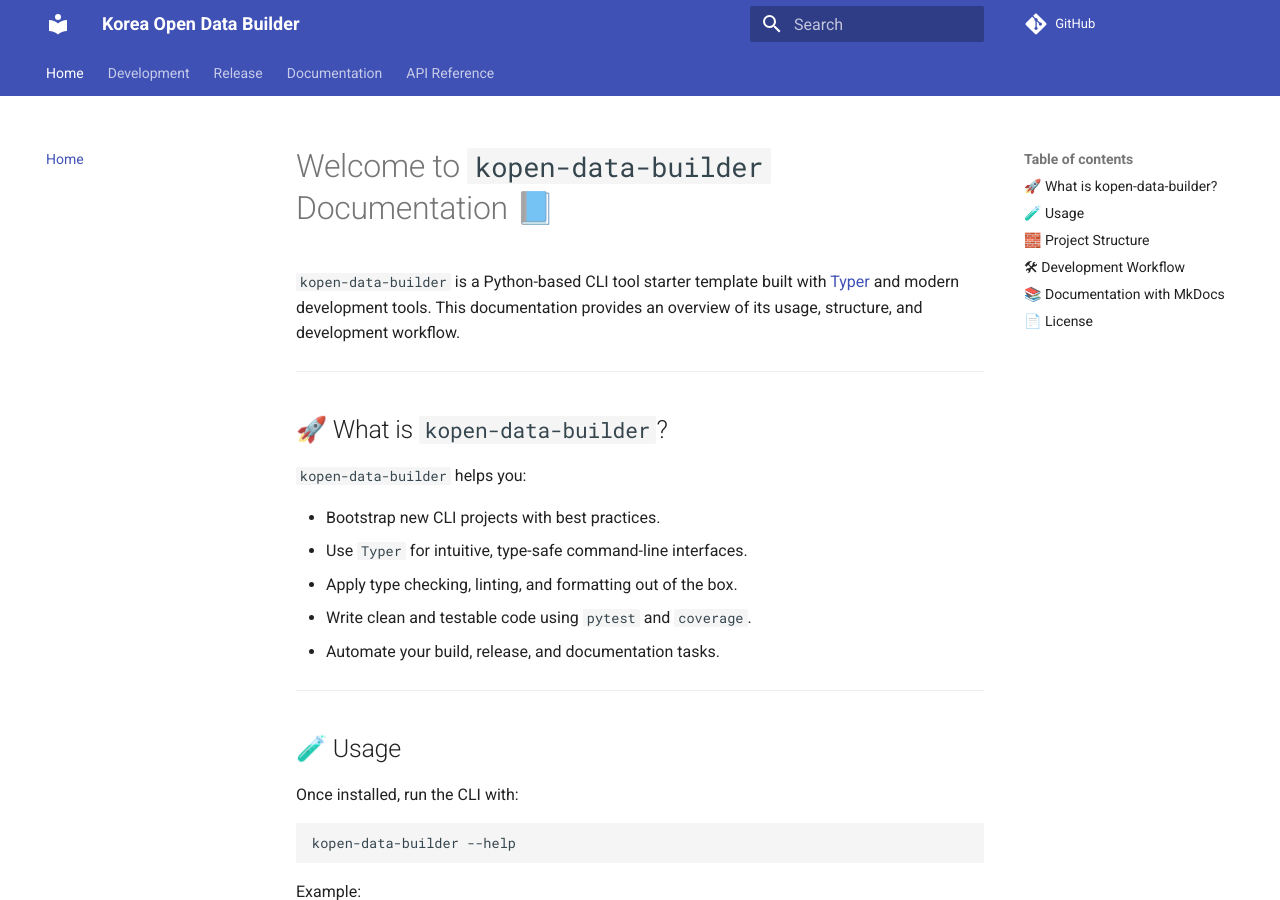
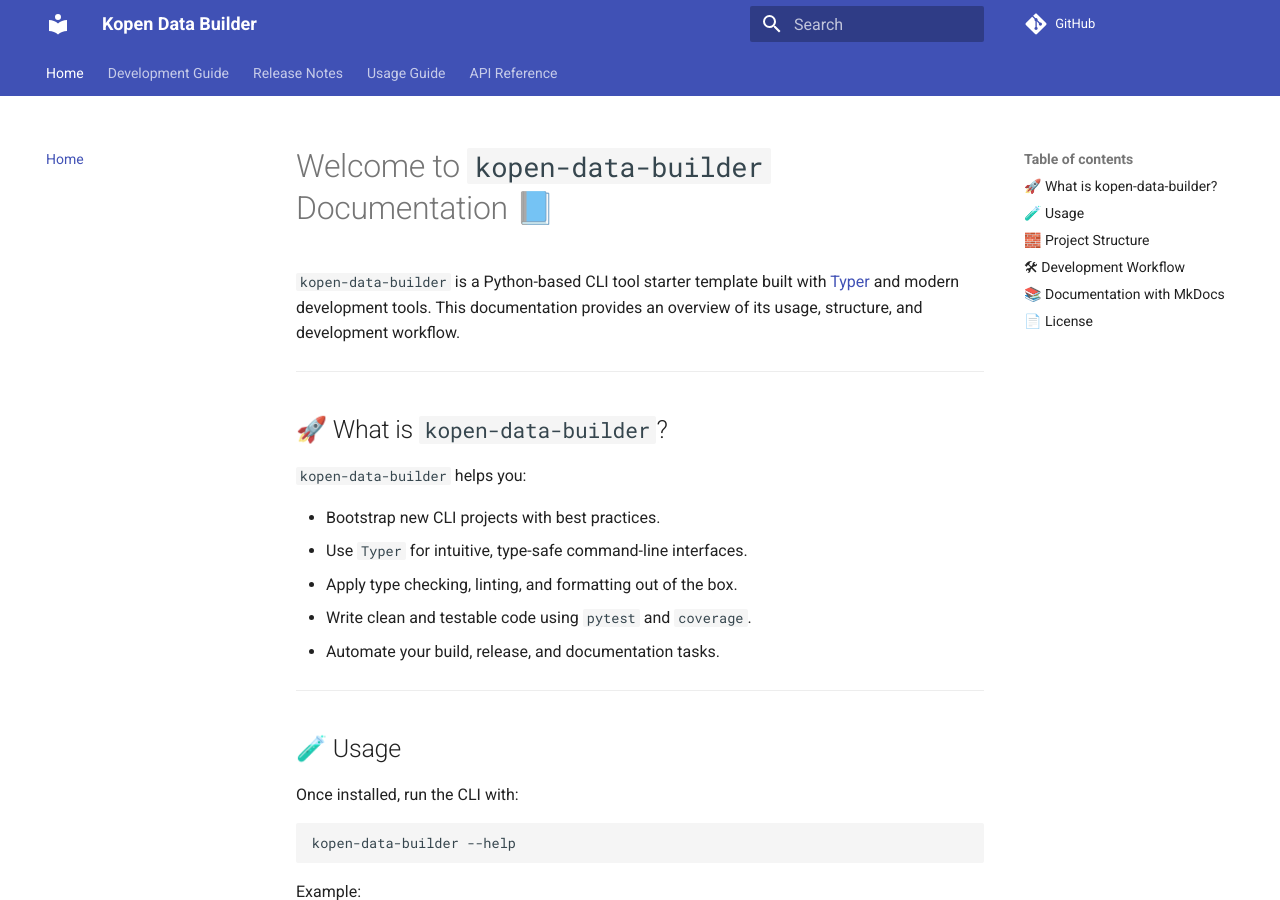
Before and after one commit to yeongseon/kopen-data-builder, an MkDocs documentation site: the page built from docs/index.md, in a window 1280 px wide and 900 px high. Built offline with MkDocs 1.6.1 and Material for MkDocs 9.7.7, drawn with Linux system fonts in a browser that asks for light colours; comment, search, counter and statistics services are not loaded.

Commit message:
docs(mkdocs): update mkdocs config and reference file structure

```diff
--- a/mkdocs.yml
+++ b/mkdocs.yml
@@ -1,7 +1,7 @@
-site_name: Korea Open Data Builder
+site_name: Kopen Data Builder
 site_description: A universal CLI and SDK tool for transforming Korean public data into Hugging Face-compatible datasets.
 site_author: Yeongseon Choe
-repo_url: https://github.com/yeongseon/python-project-template
+repo_url: https://github.com/yeongseon/kopen-data-builder  # 올바른 저장소 URL로 수정
 
 theme:
   name: material
@@ -11,11 +11,11 @@
 
 nav:
   - Home: index.md
-  - Development: development.md
-  - Release: release.md
-  - Documentation: document.md
+  - Development Guide: development.md
+  - Release Notes: release.md
+  - Usage Guide: document.md
   - API Reference:
-      - CLI: reference/kopen-data-builder.md
+      - CLI: reference/cli.md
 
 docs_dir: docs
 
--- a/pyproject.toml
+++ b/pyproject.toml
@@ -162,3 +162,9 @@
 # ----------------------------------------
 [tool.hatch.metadata]
 allow-direct-references = true
+
+# ----------------------------------------
+# 📚 MkDocstrings Configuration
+# ----------------------------------------
+[tool.mkdocstrings]
+handlers = { python = { paths = ["src"] } }
```
Also changed, not shown: docs/reference/cli.md (added, +3 -0 lines), docs/reference/mycli.md (deleted, +0 -3 lines).
